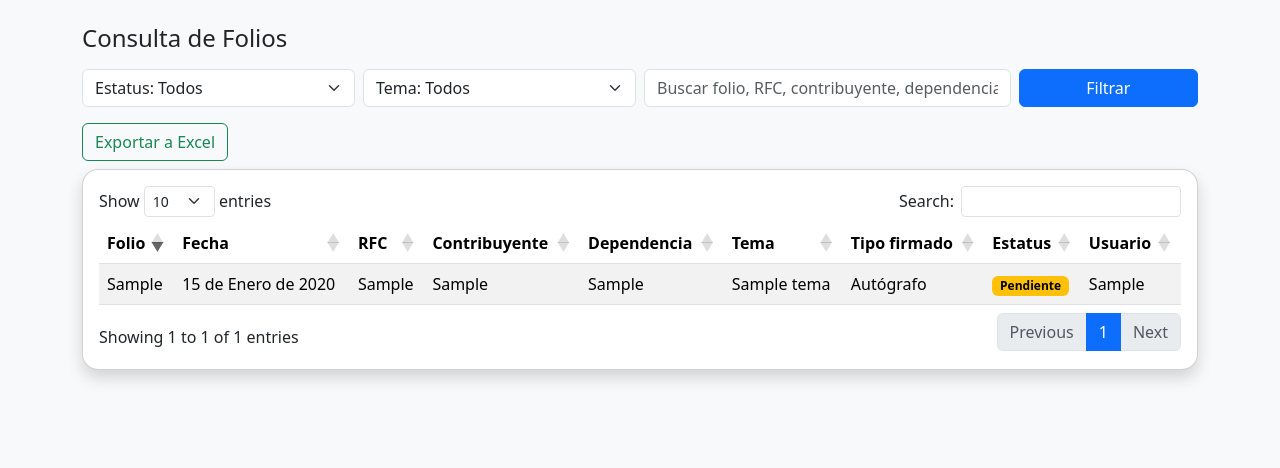
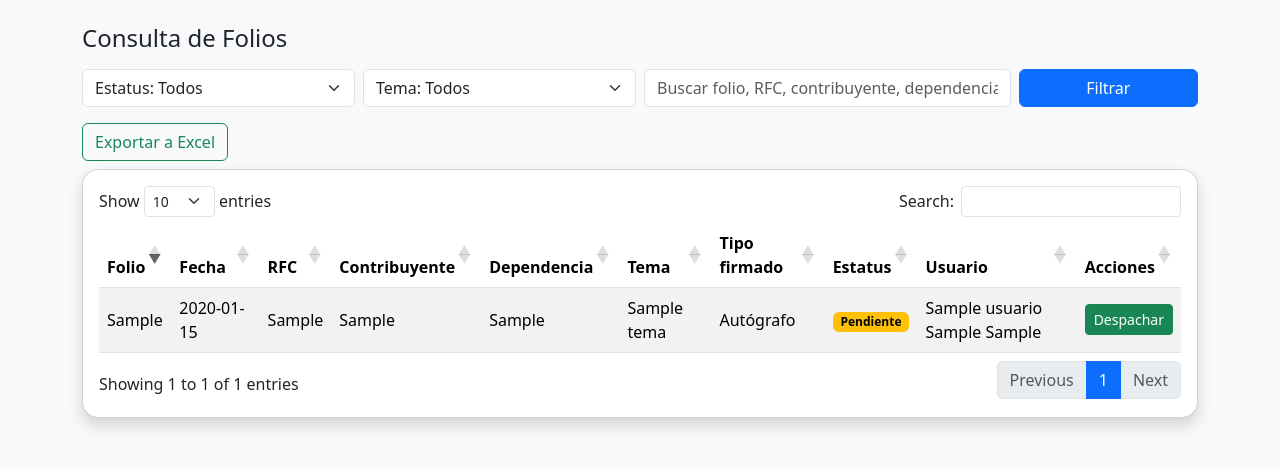
Before and after one commit to CHABLE123/Sistema-de-Folios, a Django app: page /folios/consulta/ in a window 1280 px wide. Shown: the part 56-524 px from the top of the page. Run offline with Django 5.2, Linux system fonts and the light colour scheme; a user stored in the database is signed in; tables that the repository leaves empty hold one stand-in row (values such as "Sample post"); some libraries are stand-ins or nearby versions.

Commit message:
Ajuste en folios_consulta: mostrar solo fecha en registro y mantener lógica de 'Despachar' para admin

```diff
--- a/folios/models.py
+++ b/folios/models.py
@@ -57,6 +57,9 @@ class Usuario(AbstractBaseUser, PermissionsMixin):
     def __str__(self):
         return f"{self.numero_empleado} - {self.nombre}"
 
+    def nombre_completo(self):
+        return f"{self.nombre} {self.apellido_paterno} {self.apellido_materno}"
+
 class Folio(models.Model):
     TIPO_FIRMADO = (
         ('AUTOGRAFO', 'Autógrafo'),
@@ -77,7 +80,7 @@ class Folio(models.Model):
     tema = models.ForeignKey(Tema, on_delete=models.PROTECT)
     tipo_firmado = models.CharField(max_length=10, choices=TIPO_FIRMADO)
     estatus = models.CharField(max_length=10, choices=ESTATUS, default='PENDIENTE')
-    fecha_registro = models.DateField(default=timezone.now)
+    fecha_registro = models.DateTimeField(auto_now_add=True)
     usuario = models.ForeignKey('Usuario', on_delete=models.CASCADE)
 
     def __str__(self):
--- a/folios/templates/folios/folios_consulta.html
+++ b/folios/templates/folios/folios_consulta.html
@@ -13,7 +13,7 @@
   {% for message in messages %}
     <div class="alert alert-{{ message.tags }} alert-dismissible fade show" role="alert">
       {{ message }}
-      <button type="button" class="btn-close" data-bs-dismiss="alert" aria-label="Close"></button>
+      <button type="button" class="btn-close" data-bs-dismiss="alert"></button>
     </div>
   {% endfor %}
 {% endif %}
@@ -65,13 +65,16 @@
             <th>Tipo firmado</th>
             <th>Estatus</th>
             <th>Usuario</th>
+            {% if request.user.perfil == 'ADMIN' %}
+              <th>Acciones</th>
+            {% endif %}
           </tr>
         </thead>
         <tbody>
           {% for f in folios %}
             <tr>
               <td>{{ f.numero_folio }}</td>
-              <td>{{ f.fecha_registro }}</td>
+              <td>{{ f.fecha_registro|date:"Y-m-d" }}</td>
               <td>{{ f.rfc }}</td>
               <td>{{ f.contribuyente }}</td>
               <td>{{ f.dependencia }}</td>
@@ -84,11 +87,50 @@
                   <span class="badge text-bg-success">Concluido</span>
                 {% endif %}
               </td>
-              <td>{{ f.usuario.numero_empleado }}</td>
+              <td>{{ f.usuario.nombre_completo }}</td>
+
+              {% if request.user.perfil == 'ADMIN' %}
+                <td>
+                  {% if f.estatus == 'PENDIENTE' %}
+                    <button
+                      class="btn btn-sm btn-success"
+                      data-bs-toggle="modal"
+                      data-bs-target="#modalDespachar"
+                      data-id="{{ f.id }}"
+                      data-numero="{{ f.numero_folio }}">
+                      Despachar
+                    </button>
+                  {% else %}
+                    <span class="text-muted">—</span>
+                  {% endif %}
+                </td>
+              {% endif %}
             </tr>
           {% endfor %}
         </tbody>
       </table>
+    </div>
+  </div>
+</div>
+
+<!-- Modal Despachar (solo se muestra, pero no estorba si no eres admin porque no habrá botones que lo llamen) -->
+<div class="modal fade" id="modalDespachar" tabindex="-1" aria-hidden="true">
+  <div class="modal-dialog modal-dialog-centered">
+    <div class="modal-content rounded-4">
+      <div class="modal-header">
+        <h5 class="modal-title">Despachar folio</h5>
+        <button type="button" class="btn-close" data-bs-dismiss="modal"></button>
+      </div>
+      <form method="post" id="formDespachar">
+        {% csrf_token %}
+        <div class="modal-body">
+          <p id="textoDespachar" class="mb-0"></p>
+        </div>
+        <div class="modal-footer">
+          <button class="btn btn-secondary" type="button" data-bs-dismiss="modal">Cancelar</button>
+          <button class="btn btn-success" type="submit">Aceptar</button>
+        </div>
+      </form>
     </div>
   </div>
 </div>
@@ -104,10 +146,22 @@ $(function(){
   $('#tablaFolios').DataTable({
     pageLength: 10,
     order: [[0, 'desc']],
-    language: {
-      url: 'https://cdn.datatables.net/plug-ins/1.13.8/i18n/es-ES.json'
-    }
+    language: { url: 'https://cdn.datatables.net/plug-ins/1.13.8/i18n/es-ES.json' }
   });
+});
+
+// Modal Despachar → set action + texto
+const modalDespachar = document.getElementById('modalDespachar');
+modalDespachar.addEventListener('show.bs.modal', function (event) {
+  const btn = event.relatedTarget;
+  const id = btn.getAttribute('data-id');
+  const numero = btn.getAttribute('data-numero');
+
+  const form = document.getElementById('formDespachar');
+  form.action = `{% url 'folio_despachar' 0 %}`.replace('/0/', `/${id}/`);
+
+  const texto = document.getElementById('textoDespachar');
+  texto.textContent = `¿Deseas despachar el folio "${numero}"?`;
 });
 </script>
 {% endblock %}
--- a/folios/urls.py
+++ b/folios/urls.py
@@ -29,6 +29,10 @@ urlpatterns = [
     path('temas/<int:pk>/actualizar/', views.tema_actualizar, name='tema_actualizar'),
     path('temas/<int:pk>/eliminar/', views.tema_eliminar, name='tema_eliminar'),
 
+    # Consultar folios
+    path('folios/<int:pk>/despachar/', views.folio_despachar, name='folio_despachar'),
+
+
 
 
 
--- a/folios/views.py
+++ b/folios/views.py
@@ -556,3 +556,21 @@ def tema_eliminar(request, pk):
     except ProtectedError:
         messages.error(request, 'No se puede eliminar el tema porque está siendo usado por folios.')
     return redirect('temas_lista')
+
+@require_POST
+@login_required
+def folio_despachar(request, pk):
+    if request.user.perfil != 'ADMIN':
+        messages.error(request, 'Solo un Administrador puede despachar folios.')
+        return redirect('folios_consulta')
+
+    folio = get_object_or_404(Folio, pk=pk)
+    if folio.estatus == 'CONCLUIDO':
+        messages.info(request, f'El folio {folio.numero_folio} ya estaba concluido.')
+    else:
+        folio.estatus = 'CONCLUIDO'
+        folio.save(update_fields=['estatus'])
+        messages.success(request, f'Folio {folio.numero_folio} despachado (concluido).')
+
+    # Volver a la consulta (mantén filtros si quieres usando HTTP_REFERER)
+    return redirect(request.META.get('HTTP_REFERER', 'folios_consulta'))
```
Also changed, not shown: folios/migrations/0004_alter_folio_fecha_registro_alter_folio_tema.py (added).
